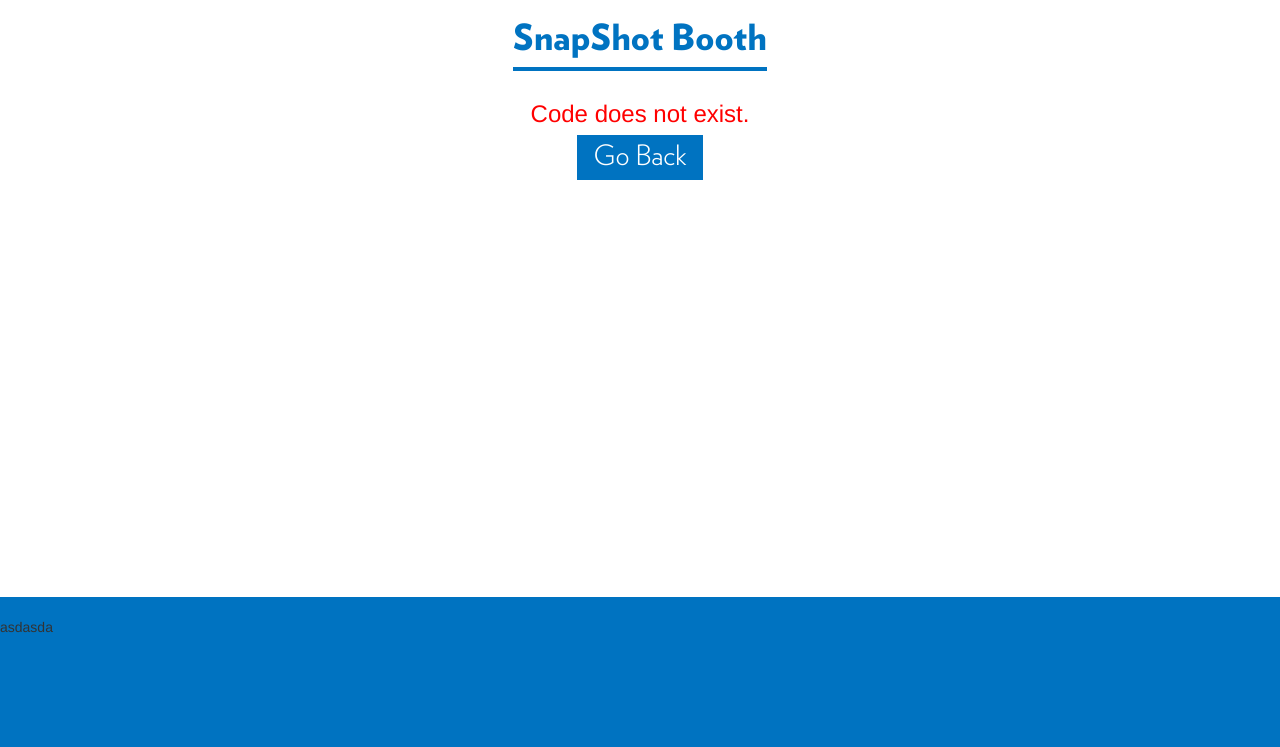
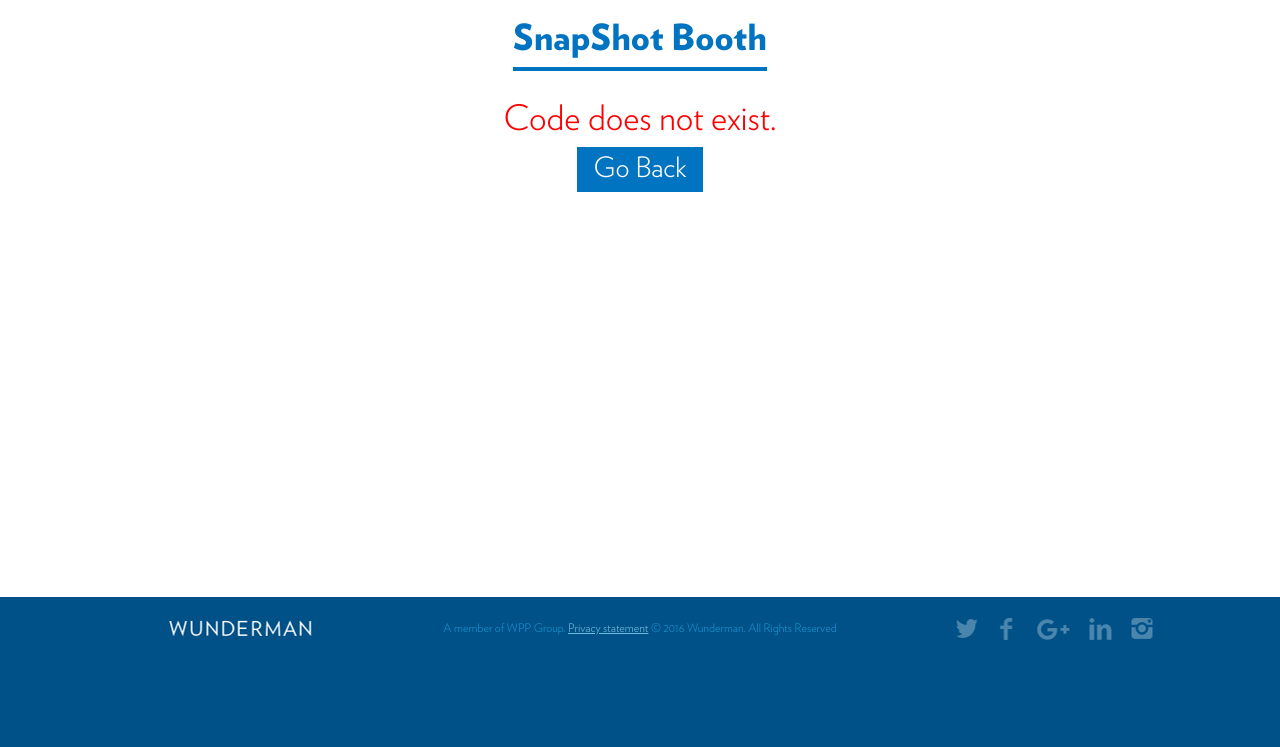
Before and after one commit to ekersten/mydataportrait, a Django app: page /photo/ in a window 1280 px wide. Shown: the part 53-800 px from the top of the page. Run offline with Django 3.2, Linux system fonts and the light colour scheme; data that the repository does not hold is empty; some libraries are stand-ins or nearby versions.

Commit message:
retoques cosmeticos

```diff
--- a/dataportrait/booth/models.py
+++ b/dataportrait/booth/models.py
@@ -74,3 +74,6 @@
 
     image_tag.short_description = 'Image'
     image_tag.allow_tags = True
+
+    def __str__(self):
+        return self.code
--- a/dataportrait/booth/static/css/booth.css
+++ b/dataportrait/booth/static/css/booth.css
@@ -13,6 +13,12 @@
     border-bottom: 4px solid #0073c1;
     padding: 0 0 .2em;
     display: inline-block;
+}
+
+h3 {
+    font-family: 'Verlag';
+    color: #0073c1;
+    font-size: 2.5em;
 }
 
 form.code_form {
@@ -50,12 +56,29 @@
 }
 
 .footer {
-    background: #0073c1;
+    background: #005187;
     position: relative;
     margin-top: -150px;
     height: 150px;
     clear: both;
     padding-top: 20px;
+}
+
+.footer .icon {
+    margin: 0 .5em;
+}
+
+.footer .text {
+    color: #1793d1;
+    font-family: Verlag;
+    font-size: .85em;
+    text-align: center;
+    line-height: 23px;
+}
+
+.footer .text a {
+    text-decoration: underline;
+    color: #73bcdf;
 }
 
 .button {
@@ -89,3 +112,23 @@
     height: 100%;
     maring: 0 auto -155px;
 }
+
+.chroma_image {
+    margin: 2em 0;
+    display: inline-block;
+}
+
+.yes_no_actions, .social_login {
+    margin: 1.5em 0 ;
+}
+
+.yes_no_actions a {
+    margin: 0 1em;
+    min-width: 3.5em;
+    display: inline-block;
+}
+
+.social_login .button {
+    font-size: 1.5em;
+    margin: 0 .8em;
+}
--- a/dataportrait/templates/base.html
+++ b/dataportrait/templates/base.html
@@ -25,7 +25,19 @@
         </div>
     </div>
     <footer class="footer">
-        asdasda
+        <div class="container">
+            <div class="row">
+                <div class="col-xs-12 col-md-2 col-md-offset-1"><img src="{% static 'img/logo-footer.jpg' %}" alt="Wunderman"></div>
+                <div class="col-xs-12 col-md-6 text">A member of WPP Group. <a href="#">Privacy statement</a> &copy; 2016 Wunderman. All Rights Reserved</div>
+                <div class="col-xs-12 col-md-3">
+                    <a href="#"><img src="{% static 'img/twitter-icon.jpg' %}" alt="Twitter" class="icon"></a>
+                    <a href="#"><img src="{% static 'img/facebook-icon.jpg' %}" alt="Facebook" class="icon"></a>
+                    <a href="#"><img src="{% static 'img/google-icon.jpg' %}" alt="Google Plus" class="icon"></a>
+                    <a href="#"><img src="{% static 'img/linkedin-icon.jpg' %}" alt="LinkedIn" class="icon"></a>
+                    <a href="#"><img src="{% static 'img/instagram-icon.jpg' %}" alt="Instagram" class="icon"></a>
+                </div>
+            </div>
+        </div>
     </footer>
     <script type="text/javascript" src="https://cdnjs.cloudflare.com/ajax/libs/jquery/3.1.0/jquery.min.js" integrity="sha256-cCueBR6CsyA4/9szpPfrX3s49M9vUU5BgtiJj06wt/s=" crossorigin="anonymous"></script>
     {% block extra_scripts %}
--- a/dataportrait/templates/photo.html
+++ b/dataportrait/templates/photo.html
@@ -12,7 +12,7 @@
         <div class="col-xs-12 text-center">
             <h3>Is this you?</h3>
             {% if photo.image %}
-            <img src="{{ photo.image.url }}" width="500">
+            <img src="{{ photo.image.url }}" class="chroma_image" width="400">
             {% else %}
             <h3 class="warning">Image not found!</h3>
             {% endif %}
@@ -26,6 +26,7 @@
                 </div>
                 <div class="social_login hidden">
                     <a href="{% url 'social:begin' 'facebook' %}?next=/photo/{{ photo.code }}/facebook" class="button">Login with Facebook</a>
+                    <a href="{% url 'social:begin' 'linkedin' %}?next=/photo/{{ photo.code }}/linkedin" class="button">Login with LinkedIn</a>
                 </div>
 
             {% else %}
```
Also changed, not shown: dataportrait/booth/static/img/facebook-icon.jpg (added), dataportrait/booth/static/img/google-icon.jpg (added), dataportrait/booth/static/img/instagram-icon.jpg (added), dataportrait/booth/static/img/linkedin-icon.jpg (added), dataportrait/booth/static/img/logo-footer.jpg (added), dataportrait/booth/static/img/twitter-icon.jpg (added).
